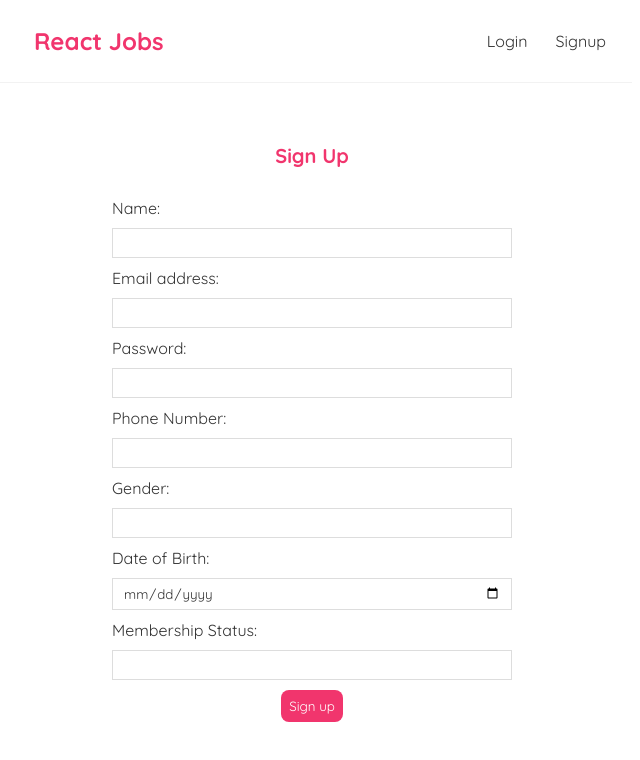
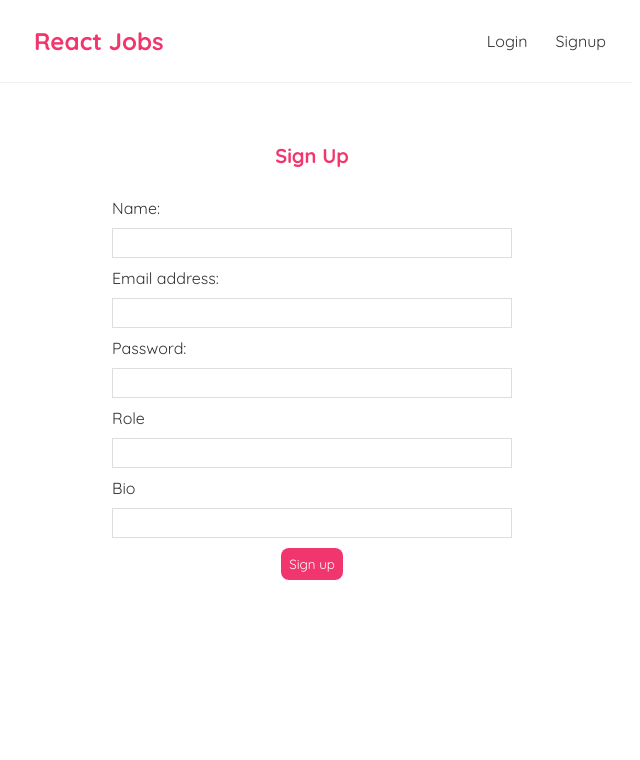
Before and after one commit to vickneee/week7-fepp-products, a React (Vite) app in the folder frontend/: page /signup in a window 1280 px wide. Shown: the top 760 px of the page, without its empty margins (328-968 px from the left). Built offline with nearby package versions, Linux system fonts and the light colour scheme.

Commit message:
Complete new userModel

```diff
--- a/frontend/src/pages/SignupPage.jsx
+++ b/frontend/src/pages/SignupPage.jsx
@@ -7,10 +7,9 @@ const Signup = ({ setIsAuthenticated }) => {
   const name = useField("text");
   const email = useField("email");
   const password = useField("password");
-  const phoneNumber = useField("text");
-  const gender = useField("text");
-  const dateOfBirth = useField("date");
-  const membershipStatus = useField("text");
+  const role = useField("text");
+  const lastLogin = useField("date");
+  const bio = useField("text");
 
   const { signup, error } = useSignup("/api/users/signup");
 
@@ -20,10 +19,9 @@ const Signup = ({ setIsAuthenticated }) => {
       email: email.value,
       password: password.value,
       name: name.value,
-      phone_number: phoneNumber.value,
-      gender: gender.value,
-      date_of_birth: dateOfBirth.value,
-      membership_status: membershipStatus.value,
+      role: role.value,
+      lastLogin: lastLogin.value,
+      bio: bio.value,
     });
     if (!error) {
       console.log("success");
@@ -42,14 +40,11 @@ const Signup = ({ setIsAuthenticated }) => {
         <input {...email} />
         <label>Password:</label>
         <input {...password} />
-        <label>Phone Number:</label>
-        <input {...phoneNumber} />
-        <label>Gender:</label>
-        <input {...gender} />
-        <label>Date of Birth:</label>
-        <input {...dateOfBirth} />
-        <label>Membership Status:</label>
-        <input {...membershipStatus} />
+        <label>Role</label>
+        <input {...role} />
+        <label>Bio</label>
+        <input {...bio} />
+
         <button>Sign up</button>
       </form>
     </div>
```
Also changed, not shown: 2 other files (tests, documents, lock files or other folders).
